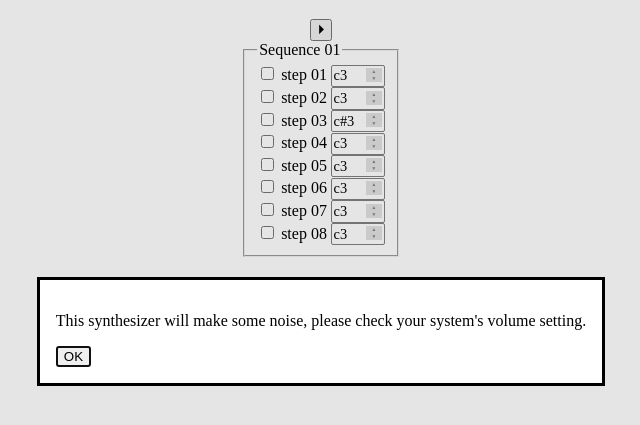
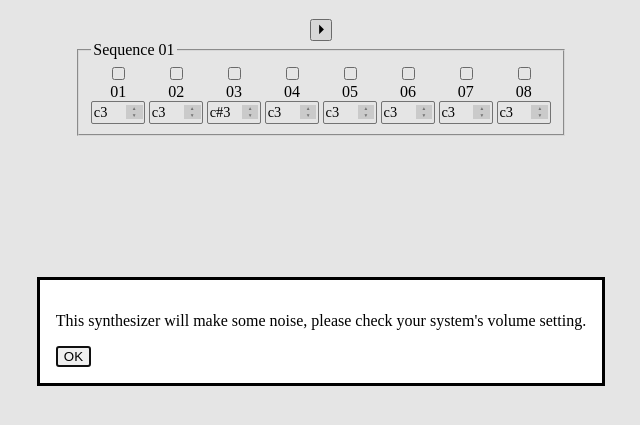
Before and after one commit to p-mcmahon-rmit/sequencer-prototype, a website: page index.html in a window 1280 px wide. Shown: the part 69-494 px from the top of the page, without its empty margins (319-959 px from the left). Drawn offline with nearby package versions, Linux system fonts and the light colour scheme.

Commit message:
fixed layout
added seperate label and mae the layout display as a row

```diff
--- a/index.html
+++ b/index.html
@@ -21,11 +21,10 @@
 
   <fieldset>
     <legend>Sequence 01</legend>
+    <div class="seqStepsBox">
         <div class="seqStepBox">
-      <label>
             <input type="checkbox" class="seqStep" id="step01" name="seq01" value="step01" />
-        step 01
-      </label>
+            <label for="step01">01</label>
             <div class="pitchInput">
                 <span class="pitchValue">c3</span>
                 <div class="pitchChangeButtons">
@@ -35,10 +34,8 @@
             </div>
         </div>
         <div class="seqStepBox">
-      <label>
             <input type="checkbox" class="seqStep" id="step02" name="seq02" value="step02" />
-        step 02
-      </label>
+            <label for="step02">02</label>
             <div class="pitchInput">
                 <span class="pitchValue">c3</span>
                 <div class="pitchChangeButtons">
@@ -48,10 +45,8 @@
             </div>
         </div>
         <div class="seqStepBox">
-      <label>
             <input type="checkbox" class="seqStep" id="step03" name="seq03" value="step03" />
-        step 03
-      </label>
+            <label for="step03">03</label>
             <div class="pitchInput">
                 <span class="pitchValue">c#3</span>
                 <div class="pitchChangeButtons">
@@ -61,10 +56,8 @@
             </div>
         </div>
         <div class="seqStepBox">
-      <label>
             <input type="checkbox" class="seqStep" id="step04" name="seq04" value="step04" />
-        step 04
-      </label>
+            <label for="step04">04</label>
             <div class="pitchInput">
                 <span class="pitchValue">c3</span>
                 <div class="pitchChangeButtons">
@@ -74,10 +67,8 @@
             </div>
         </div>
         <div class="seqStepBox">
-      <label>
             <input type="checkbox" class="seqStep" id="step05" name="seq05" value="step05" />
-        step 05
-      </label>
+            <label for="step05">05</label>
             <div class="pitchInput">
                 <span class="pitchValue">c3</span>
                 <div class="pitchChangeButtons">
@@ -87,10 +78,8 @@
             </div>
         </div>
         <div class="seqStepBox">
-      <label>
             <input type="checkbox" class="seqStep" id="step06" name="seq06" value="step06" />
-        step 06
-      </label>
+            <label for="step06">06</label>
             <div class="pitchInput">
                 <span class="pitchValue">c3</span>
                 <div class="pitchChangeButtons">
@@ -100,10 +89,8 @@
             </div>
         </div>
         <div class="seqStepBox">
-      <label>
             <input type="checkbox" class="seqStep" id="step07" name="seq07" value="step07" />
-        step 07
-      </label>
+            <label for="step07">07</label>
             <div class="pitchInput">
                 <span class="pitchValue">c3</span>
                 <div class="pitchChangeButtons">
@@ -113,10 +100,8 @@
             </div>
         </div>
         <div class="seqStepBox">
-      <label>
             <input type="checkbox" class="seqStep" id="step08" name="seq08" value="step08" />
-        step 08
-      </label>
+            <label for="step08">08</label>
             <div class="pitchInput">
                 <span class="pitchValue">c3</span>
                 <div class="pitchChangeButtons">
@@ -125,6 +110,7 @@
                 </div>
             </div>
         </div>
+    </div>
   </fieldset>
 </body>
 </html>
--- a/sequencer.js
+++ b/sequencer.js
@@ -97,17 +97,17 @@ stepInputs.forEach((stepInput, index) => {
       stepInput.readOnly = stepInput.indeterminate = true;
       currentSequence[index].active = false;
       // change label
-      stepInput.parentElement.lastElementChild.innerText = "off";
+      //stepInput.parentElement.lastElementChild.innerText = "off";
       if (index !== 0) {
         currentSequence[index-1].reset = true;
         // change label
-        stepInput.parentElement.lastElementChild.innerText = "reset";
+        //stepInput.parentElement.lastElementChild.innerText = "reset";
       }
       currentSequence[index].active = false;
     } else {
       currentSequence[index].active = true;
       // change label
-      stepInput.parentElement.lastElementChild.innerText = currentSequence[index].note;
+      //stepInput.parentElement.lastElementChild.innerText = currentSequence[index].note;
     }
   });
 
--- a/style.css
+++ b/style.css
@@ -6,6 +6,16 @@ body {
 
 .activeStep {
   background-color: red;
+}
+
+.seqStepsBox {
+  display: flex;
+  gap: 0.25rem;
+}
+.seqStepBox {
+  display: flex;
+  flex-direction: column;
+  align-items: center;
 }
 
 /*pitch input*/
```
Lines whose indentation alone changed are shown as unchanged.
